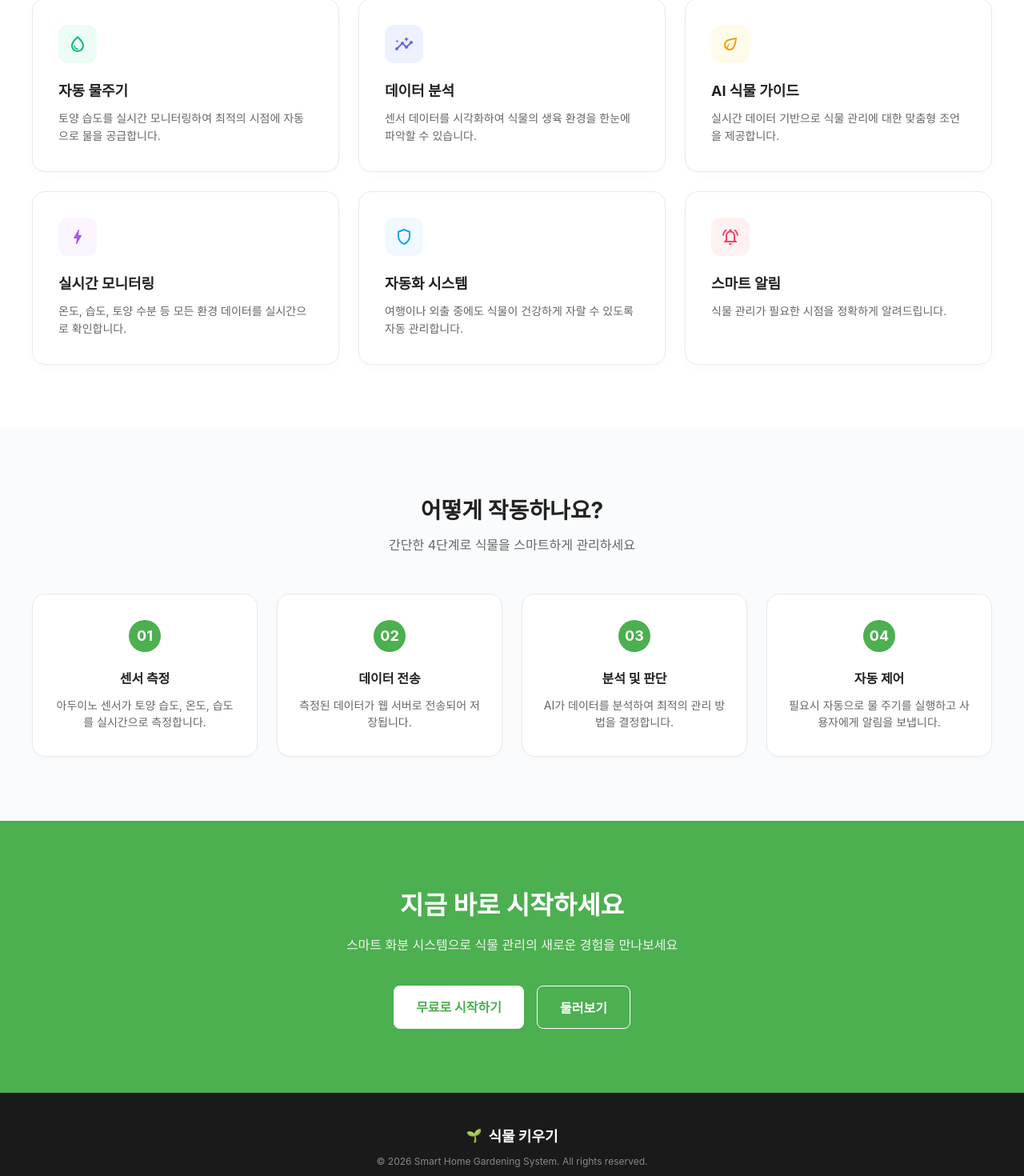
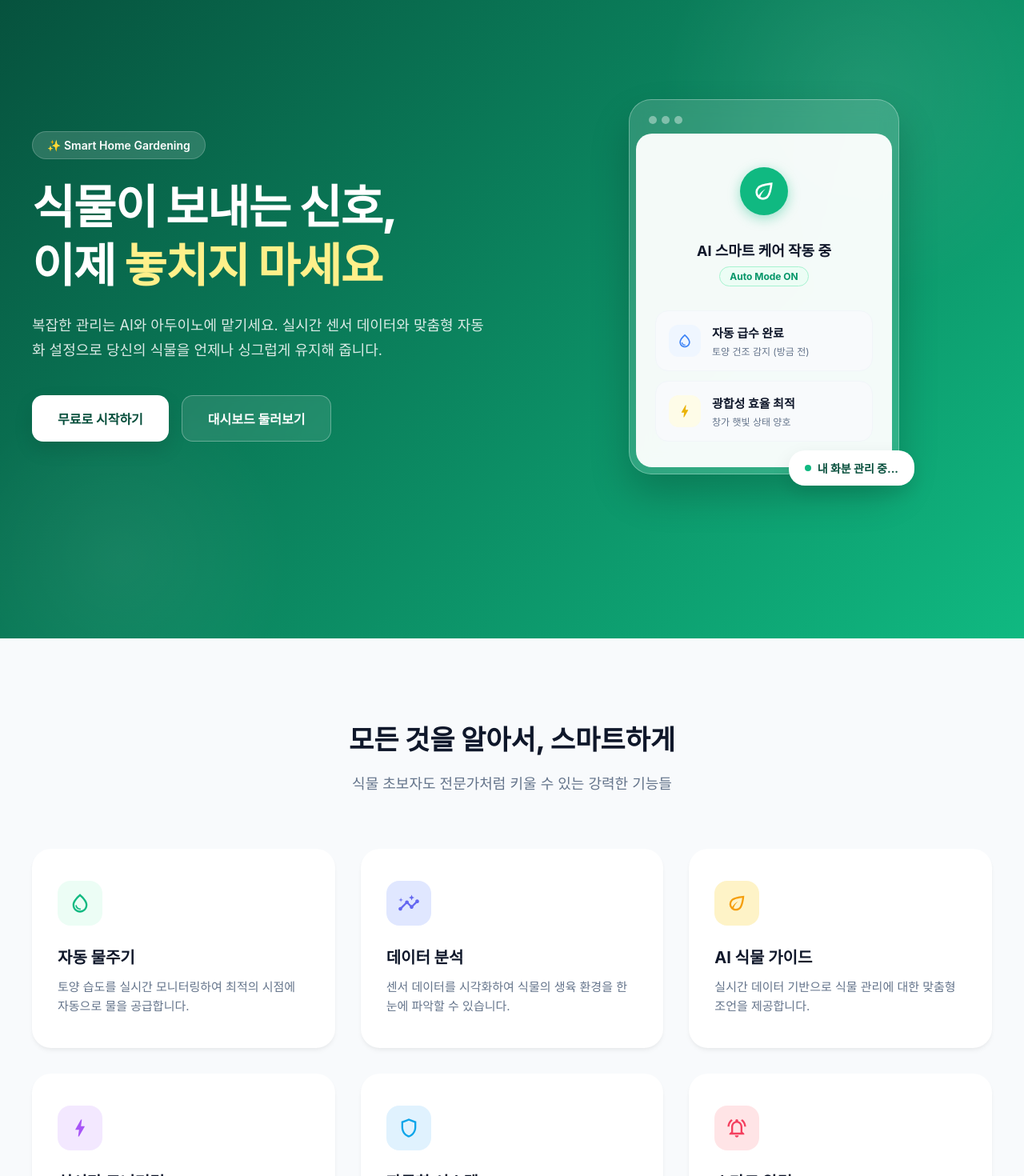
Before and after one commit to tshong3/26-1-web, a React (Create React App) app in the folder frontend/: page / in a window 1280 px wide. Shown: the part 157-1627 px from the top of the page at 80% size. Built offline with nearby package versions, Linux system fonts and the light colour scheme.

Commit message:
홈 화면 수정

```diff
--- a/frontend/src/pages/HomePage.css
+++ b/frontend/src/pages/HomePage.css
@@ -1,223 +1,322 @@
+/* src/pages/HomePage.css */
+
 .home-container {
   width: 100%;
+  overflow-x: hidden;
+  background-color: #ffffff;
 }
 
-.home-section {
+.hero-bg-wrapper {
+  width: 100%;
+  background: linear-gradient(135deg, #064e3b 0%, #10b981 100%);
+  position: relative;
+  overflow: hidden;
+}
+
+.hero-bg-wrapper::before {
+  content: ''; position: absolute; top: -100px; right: -100px;
+  width: 600px; height: 600px;
+  background: radial-gradient(circle, rgba(255,255,255,0.08) 0%, transparent 60%);
+  border-radius: 50%;
+}
+
+.hero-bg-wrapper::after {
+  content: ''; position: absolute; bottom: -150px; left: -100px;
+  width: 500px; height: 500px;
+  background: radial-gradient(circle, rgba(255,255,255,0.05) 0%, transparent 60%);
+  border-radius: 50%;
+}
+
+.hero-section {
   max-width: 1200px;
   margin: 0 auto;
-  padding: 80px 20px;
+  padding: 120px 20px;
+  display: flex;
+  align-items: center;
+  justify-content: space-between;
+  gap: 60px;
+  min-height: 80vh;
+  position: relative;
+  z-index: 1;
 }
 
-/* 기능 소개 카드 영역 */
-.feature-grid {
-  display: grid;
-  grid-template-columns: repeat(3, 1fr);
-  gap: 24px;
+.hero-content {
+  flex: 1;
+  max-width: 600px;
 }
 
-.feature-card {
-  background-color: white;
-  border: 1px solid #eaeaea;
-  border-radius: 16px;
-  padding: 32px;
-  box-shadow: 0 4px 12px rgba(0,0,0,0.02);
-  transition: transform 0.2s ease, box-shadow 0.2s ease;
+.hero-badge {
+  display: inline-block;
+  padding: 8px 18px;
+  background-color: rgba(255, 255, 255, 0.15);
+  color: white;
+  border: 1px solid rgba(255, 255, 255, 0.2);
+  border-radius: 30px;
+  font-size: 14px;
+  font-weight: 600;
+  margin-bottom: 24px;
+  backdrop-filter: blur(8px);
 }
 
-.feature-card:hover {
-  transform: translateY(-4px);
-  box-shadow: 0 12px 24px rgba(0,0,0,0.05);
+.hero-title {
+  font-size: 58px;
+  font-weight: 800;
+  color: white;
+  line-height: 1.25;
+  margin: 0 0 24px 0;
+  letter-spacing: -1.5px;
 }
 
-.feature-icon {
-  width: 48px;
-  height: 48px;
-  border-radius: 12px;
+.text-highlight-yellow {
+  color: #fef08a;
+}
+
+.hero-subtitle {
+  font-size: 18px;
+  color: rgba(255, 255, 255, 0.85);
+  line-height: 1.7;
+  margin: 0 0 40px 0;
+  font-weight: 400;
+}
+
+.hero-buttons {
+  display: flex;
+  gap: 16px;
+}
+
+.btn-primary-large, .btn-secondary-large {
+  padding: 16px 32px;
+  border-radius: 14px;
+  font-size: 16px;
+  font-weight: 700;
+  text-decoration: none;
+  transition: all 0.3s ease;
+  display: inline-flex;
+  align-items: center;
+  justify-content: center;
+}
+
+.btn-primary-large {
+  background-color: white;
+  color: #064e3b;
+  box-shadow: 0 10px 25px rgba(0, 0, 0, 0.1);
+}
+
+.btn-primary-large:hover {
+  transform: translateY(-3px);
+  box-shadow: 0 15px 30px rgba(0, 0, 0, 0.15);
+}
+
+.btn-secondary-large {
+  background-color: rgba(255, 255, 255, 0.1);
+  color: white;
+  border: 1px solid rgba(255, 255, 255, 0.3);
+  backdrop-filter: blur(4px);
+}
+
+.btn-secondary-large:hover {
+  background-color: rgba(255, 255, 255, 0.2);
+  border-color: rgba(255, 255, 255, 0.6);
+}
+
+/* 💡 새로운 AI 테마 모형 (Mockup) 디자인 */
+.hero-visual {
+  flex: 1;
   display: flex;
   justify-content: center;
   align-items: center;
-  font-size: 24px;
+  position: relative;
+}
+
+.app-mockup {
+  width: 100%;
+  max-width: 320px;
+  background: rgba(255, 255, 255, 0.15);
+  border: 1px solid rgba(255, 255, 255, 0.3);
+  border-radius: 28px;
+  padding: 8px;
+  backdrop-filter: blur(12px);
+  box-shadow: 0 25px 50px rgba(0, 0, 0, 0.2);
+  animation: float-mockup 6s ease-in-out infinite;
+  position: relative;
+}
+
+@keyframes float-mockup {
+  0%, 100% { transform: translateY(0px); }
+  50% { transform: translateY(-16px); }
+}
+
+.mockup-header {
+  display: flex;
+  gap: 6px;
+  padding: 12px 16px;
+}
+
+.mockup-header i {
+  width: 10px; height: 10px;
+  border-radius: 50%;
+  background: rgba(255, 255, 255, 0.4);
+}
+
+.mockup-body.ai-theme {
+  background: rgba(255, 255, 255, 0.95);
+  border-radius: 20px;
+  padding: 32px 24px;
+  display: flex;
+  flex-direction: column;
+  gap: 30px;
+}
+
+/* AI 애니메이션 영역 */
+.ai-status-header {
+  display: flex;
+  flex-direction: column;
+  align-items: center;
+  text-align: center;
+}
+
+.pulse-ring-wrapper {
+  position: relative;
+  width: 80px; height: 80px;
+  display: flex; justify-content: center; align-items: center;
   margin-bottom: 20px;
 }
 
-.feature-title {
-  font-size: 18px;
-  color: #222;
-  margin: 0 0 12px 0;
+/* 잎사귀 뒤에서 퍼져나가는 박동(Pulse) 애니메이션 */
+.pulse-ring {
+  position: absolute;
+  width: 100%; height: 100%;
+  border-radius: 50%;
+  background-color: #10b981;
+  opacity: 0.2;
+  animation: radar-pulse 2s cubic-bezier(0.4, 0, 0.6, 1) infinite;
 }
 
-.feature-desc {
-  font-size: 14px;
-  color: #666;
-  line-height: 1.6;
-  margin: 0;
+@keyframes radar-pulse {
+  0% { transform: scale(1); opacity: 0.5; }
+  100% { transform: scale(1.8); opacity: 0; }
 }
 
-/* 작동 원리 영역 */
-.how-it-works-section {
-  background-color: #fafbfc;
-  max-width: 100%;
+.ai-main-icon {
+  width: 60px; height: 60px;
+  background-color: #10b981;
+  color: white;
+  border-radius: 50%;
+  display: flex; justify-content: center; align-items: center;
+  font-size: 32px;
+  position: relative;
+  z-index: 2;
+  box-shadow: 0 4px 15px rgba(16, 185, 129, 0.4);
 }
 
-.section-header {
-  text-align: center;
-  margin-bottom: 50px;
+.ai-status-header h4 {
+  margin: 0 0 8px 0;
+  font-size: 18px;
+  color: #0f172a;
 }
 
-.section-header h2 {
-  font-size: 28px;
-  color: #222;
-  margin: 0 0 12px 0;
+.ai-badge {
+  background: #ecfdf5;
+  color: #059669;
+  border: 1px solid #a7f3d0;
+  padding: 4px 12px;
+  border-radius: 20px;
+  font-size: 12px;
+  font-weight: 700;
 }
 
-.section-header p {
-  font-size: 16px;
-  color: #666;
-  margin: 0;
-}
-
-.steps-grid {
-  max-width: 1200px;
-  margin: 0 auto;
-  display: grid;
-  grid-template-columns: repeat(4, 1fr); /* 4줄 배치 */
-  gap: 24px;
-}
-
-.step-card {
-  background-color: white;
-  border: 1px solid #eaeaea;
-  border-radius: 16px;
-  padding: 32px 24px;
-  text-align: center;
-  box-shadow: 0 2px 8px rgba(0,0,0,0.02);
-}
-
-.step-number {
-  width: 40px;
-  height: 40px;
-  background-color: #4caf50;
-  color: white;
-  font-size: 18px;
-  font-weight: bold;
-  border-radius: 50%;
-  display: flex;
-  justify-content: center;
-  align-items: center;
-  margin: 0 auto 20px auto;
-}
-
-.step-title {
-  font-size: 16px;
-  color: #222;
-  margin: 0 0 12px 0;
-}
-
-.step-desc {
-  font-size: 14px;
-  color: #666;
-  line-height: 1.5;
-  margin: 0;
-}
-
-/* 하단 시작하기 영역*/
-.cta-footer-wrapper {
+/* 행동 내역 리스트 (로그) */
+.ai-action-list {
   display: flex;
   flex-direction: column;
-}
-
-.cta-section {
-  background-color: #4caf50;
-  padding: 80px 20px;
-  text-align: center;
-  color: white;
-}
-
-.cta-section h2 {
-  font-size: 32px;
-  margin: 0 0 16px 0;
-}
-
-.cta-section p {
-  font-size: 16px;
-  margin: 0 0 40px 0;
-  opacity: 0.9;
-}
-
-.cta-buttons {
-  display: flex;
-  justify-content: center;
-  gap: 16px;
-}
-
-.btn-primary {
-  background-color: white;
-  color: #4caf50;
-  padding: 14px 28px;
-  border-radius: 8px;
-  font-size: 16px;
-  font-weight: bold;
-  text-decoration: none;
-  transition: opacity 0.2s;
-}
-
-.btn-secondary {
-  background-color: transparent;
-  color: white;
-  border: 1px solid white;
-  padding: 14px 28px;
-  border-radius: 8px;
-  font-size: 16px;
-  font-weight: bold;
-  cursor: pointer;
-  transition: background-color 0.2s;
-}
-
-.btn-primary:hover, .btn-secondary:hover {
-  opacity: 0.9;
-  background-color: rgba(255,255,255,0.1);
-  color: white; /* secondary 버튼 호버 시 글씨 색상 유지 */
-}
-.btn-primary:hover {
-    background-color: #f1f1f1;
-    color: #4caf50;
-}
-
-/* footer 영역 */
-.home-footer {
-  background-color: #1a1a1a;
-  color: #888;
-  padding: 40px 20px;
-  display: flex;
-  flex-direction: column;
-  align-items: center;
   gap: 12px;
 }
 
-.footer-logo {
+.ai-action-item {
   display: flex;
   align-items: center;
-  gap: 8px;
+  gap: 14px;
+  background: #f8fafc;
+  padding: 16px;
+  border-radius: 16px;
+  border: 1px solid #f1f5f9;
 }
 
-.logo-text-light {
-  font-size: 18px;
-  font-weight: bold;
-  color: white;
+.action-icon {
+  width: 40px; height: 40px;
+  border-radius: 12px;
+  display: flex; justify-content: center; align-items: center;
+  font-size: 20px;
+}
+.bg-blue { background: #eff6ff; color: #3b82f6; }
+.bg-yellow { background: #fefce8; color: #eab308; }
+
+.action-text { display: flex; flex-direction: column; }
+.action-text strong { font-size: 15px; color: #0f172a; font-weight: 700; margin-bottom: 4px; }
+.action-text p { font-size: 12px; color: #64748b; margin: 0; }
+
+.mockup-badge {
+  position: absolute;
+  bottom: -15px; right: -20px;
+  background: white;
+  color: #064e3b;
+  padding: 12px 20px;
+  border-radius: 20px;
+  font-weight: 700; font-size: 14px;
+  display: flex; align-items: center; gap: 8px;
+  box-shadow: 0 10px 25px rgba(0,0,0,0.1);
 }
 
-.copyright {
-  font-size: 12px;
-  margin: 0;
+.live-dot {
+  width: 8px; height: 8px;
+  background: #10b981;
+  border-radius: 50%;
+  animation: pulse 2s infinite;
 }
 
-@media (max-width: 1024px) {
-  .feature-grid { grid-template-columns: repeat(2, 1fr); }
-  .steps-grid { grid-template-columns: repeat(2, 1fr); }
+@keyframes pulse {
+  0% { box-shadow: 0 0 0 0 rgba(16, 185, 129, 0.4); }
+  70% { box-shadow: 0 0 0 6px rgba(16, 185, 129, 0); }
+  100% { box-shadow: 0 0 0 0 rgba(16, 185, 129, 0); }
 }
 
+/* 하단 영역 (기존 유지) */
+.feature-bg-wrapper { background-color: #f8fafc; padding-bottom: 60px; }
+.home-section { max-width: 1200px; margin: 0 auto; padding: 100px 20px; }
+.text-center { text-align: center; margin-bottom: 70px; }
+.text-center h2 { font-size: 34px; color: #0f172a; margin: 0 0 16px 0; font-weight: 800; }
+.text-center p { font-size: 18px; color: #64748b; }
+.feature-grid { display: grid; grid-template-columns: repeat(3, 1fr); gap: 32px; }
+
+.glass-card {
+  background: white; border: none; border-radius: 24px; padding: 40px 32px;
+  box-shadow: 0 4px 6px -1px rgba(0, 0, 0, 0.05), 0 2px 4px -1px rgba(0, 0, 0, 0.03);
+  transition: all 0.3s cubic-bezier(0.4, 0, 0.2, 1);
+}
+.glass-card:hover {
+  transform: translateY(-8px);
+  box-shadow: 0 20px 25px -5px rgba(0, 0, 0, 0.08), 0 10px 10px -5px rgba(0, 0, 0, 0.04);
+}
+.feature-icon { width: 56px; height: 56px; border-radius: 16px; display: flex; justify-content: center; align-items: center; font-size: 28px; margin-bottom: 24px; }
+.feature-title { font-size: 20px; color: #0f172a; margin: 0 0 12px 0; font-weight: 700; }
+.feature-desc { font-size: 15px; color: #64748b; line-height: 1.6; margin: 0; }
+.cta-wrapper { padding: 80px 20px; background-color: #f8fafc; }
+.modern-cta { max-width: 1200px; margin: 0 auto; background: linear-gradient(135deg, #10b981 0%, #059669 100%); padding: 60px; border-radius: 32px; display: flex; align-items: center; justify-content: space-between; color: white; box-shadow: 0 20px 40px rgba(16, 185, 129, 0.2); }
+.cta-content h2 { font-size: 32px; margin: 0 0 12px 0; font-weight: 800; }
+.cta-content p { font-size: 18px; opacity: 0.9; margin: 0; }
+.shadow-glow { background-color: white; color: #064e3b; padding: 20px 40px; }
+.home-footer { background-color: #0f172a; color: #94a3b8; padding: 40px 20px; display: flex; flex-direction: column; align-items: center; gap: 16px; }
+.footer-logo { display: flex; align-items: center; gap: 8px; }
+.logo-text-light { font-size: 18px; font-weight: bold; color: white; }
+
+@media (max-width: 992px) {
+  .hero-section { flex-direction: column; text-align: center; padding: 80px 20px; }
+  .hero-buttons { justify-content: center; }
+  .feature-grid { grid-template-columns: repeat(2, 1fr); }
+  .modern-cta { flex-direction: column; text-align: center; gap: 30px; padding: 40px 30px; }
+}
 @media (max-width: 768px) {
+  .hero-title { font-size: 44px; }
   .feature-grid { grid-template-columns: 1fr; }
-  .steps-grid { grid-template-columns: 1fr; }
-  .cta-buttons { flex-direction: column; }
+  .hero-buttons { flex-direction: column; }
 }
--- a/frontend/src/pages/HomePage.jsx
+++ b/frontend/src/pages/HomePage.jsx
@@ -1,39 +1,96 @@
+// src/pages/HomePage.jsx
 import React from 'react';
 import { Link } from 'react-router-dom';
 import { MdOutlineWaterDrop, MdOutlineInsights, MdOutlineEco, MdOutlineBolt, MdOutlineShield, MdOutlineNotificationsActive } from "react-icons/md";
 import './HomePage.css';
 
 function HomePage() {
-  // 기능 소개 데이터 배열
   const features = [
     { id: 1, title: '자동 물주기', desc: '토양 습도를 실시간 모니터링하여 최적의 시점에 자동으로 물을 공급합니다.', icon: <MdOutlineWaterDrop />, color: '#10b981', bg: '#ecfdf5' },
-    { id: 2, title: '데이터 분석', desc: '센서 데이터를 시각화하여 식물의 생육 환경을 한눈에 파악할 수 있습니다.', icon: <MdOutlineInsights />, color: '#6366f1', bg: '#eef2ff' },
-    { id: 3, title: 'AI 식물 가이드', desc: '실시간 데이터 기반으로 식물 관리에 대한 맞춤형 조언을 제공합니다.', icon: <MdOutlineEco />, color: '#f59e0b', bg: '#fffbeb' },
-    { id: 4, title: '실시간 모니터링', desc: '온도, 습도, 토양 수분 등 모든 환경 데이터를 실시간으로 확인합니다.', icon: <MdOutlineBolt />, color: '#a855f7', bg: '#faf5ff' },
-    { id: 5, title: '자동화 시스템', desc: '여행이나 외출 중에도 식물이 건강하게 자랄 수 있도록 자동 관리합니다.', icon: <MdOutlineShield />, color: '#0ea5e9', bg: '#f0f9ff' },
-    { id: 6, title: '스마트 알림', desc: '식물 관리가 필요한 시점을 정확하게 알려드립니다.', icon: <MdOutlineNotificationsActive />, color: '#f43f5e', bg: '#fff1f2' },
-  ];
-
-  // 작동 원리 데이터 배열
-  const steps = [
-    { step: '01', title: '센서 측정', desc: '아두이노 센서가 토양 습도, 온도, 습도를 실시간으로 측정합니다.' },
-    { step: '02', title: '데이터 전송', desc: '측정된 데이터가 웹 서버로 전송되어 저장됩니다.' },
-    { step: '03', title: '분석 및 판단', desc: 'AI가 데이터를 분석하여 최적의 관리 방법을 결정합니다.' },
-    { step: '04', title: '자동 제어', desc: '필요시 자동으로 물 주기를 실행하고 사용자에게 알림을 보냅니다.' },
+    { id: 2, title: '데이터 분석', desc: '센서 데이터를 시각화하여 식물의 생육 환경을 한눈에 파악할 수 있습니다.', icon: <MdOutlineInsights />, color: '#6366f1', bg: '#e0e7ff' },
+    { id: 3, title: 'AI 식물 가이드', desc: '실시간 데이터 기반으로 식물 관리에 대한 맞춤형 조언을 제공합니다.', icon: <MdOutlineEco />, color: '#f59e0b', bg: '#fef3c7' },
+    { id: 4, title: '실시간 모니터링', desc: '온도, 습도, 조도 등 모든 환경 데이터를 실시간으로 확인합니다.', icon: <MdOutlineBolt />, color: '#a855f7', bg: '#f3e8ff' },
+    { id: 5, title: '자동화 시스템', desc: '여행이나 외출 중에도 식물이 건강하게 자랄 수 있도록 자동 관리합니다.', icon: <MdOutlineShield />, color: '#0ea5e9', bg: '#e0f2fe' },
+    { id: 6, title: '스마트 알림', desc: '물 보충이나 식물 관리가 필요한 시점을 정확하게 알려드립니다.', icon: <MdOutlineNotificationsActive />, color: '#f43f5e', bg: '#ffe4e6' },
   ];
 
   return (
     <div className="home-container">
 
-      {/* 핵심 기능 소개 영역 */}
+      <div className="hero-bg-wrapper">
+        <section className="hero-section">
+          <div className="hero-content">
+            <div className="hero-badge">✨ Smart Home Gardening</div>
+            <h1 className="hero-title">
+              식물이 보내는 신호,<br />
+              이제 <span className="text-highlight-yellow">놓치지 마세요</span>
+            </h1>
+            <p className="hero-subtitle">
+              복잡한 관리는 AI와 아두이노에 맡기세요. 실시간 센서 데이터와 맞춤형 자동화 설정으로 당신의 식물을 언제나 싱그럽게 유지해 줍니다.
+            </p>
+            <div className="hero-buttons">
+              <Link to="/login" className="btn-primary-large">무료로 시작하기</Link>
+              <Link to="/dashboard" className="btn-secondary-large">대시보드 둘러보기</Link>
+            </div>
+          </div>
+
+          {/* 💡 구체적인 숫자를 빼고 'AI 스마트 케어'가 작동하는 느낌으로 변경 */}
+          <div className="hero-visual">
+            <div className="app-mockup">
+              <div className="mockup-header">
+                <i></i><i></i><i></i>
+              </div>
+              <div className="mockup-body ai-theme">
+
+                {/* 상단: AI 작동 애니메이션 */}
+                <div className="ai-status-header">
+                  <div className="pulse-ring-wrapper">
+                    <div className="pulse-ring"></div>
+                    <div className="ai-main-icon"><MdOutlineEco /></div>
+                  </div>
+                  <h4>AI 스마트 케어 작동 중</h4>
+                  <span className="ai-badge">Auto Mode ON</span>
+                </div>
+
+                {/* 하단: 케어 로그(알림) 형식으로 서비스의 가치를 직관적으로 전달 */}
+                <div className="ai-action-list">
+                  <div className="ai-action-item">
+                    <div className="action-icon bg-blue"><MdOutlineWaterDrop /></div>
+                    <div className="action-text">
+                      <strong>자동 급수 완료</strong>
+                      <p>토양 건조 감지 (방금 전)</p>
+                    </div>
+                  </div>
+                  <div className="ai-action-item">
+                    <div className="action-icon bg-yellow"><MdOutlineBolt /></div>
+                    <div className="action-text">
+                      <strong>광합성 효율 최적</strong>
+                      <p>창가 햇빛 상태 양호</p>
+                    </div>
+                  </div>
+                </div>
+
+              </div>
+
+              {/* 하단 뱃지도 안방 화분을 관리 중이라는 감성적인 문구로 변경 */}
+              <div className="mockup-badge">
+                <span className="live-dot"></span> 내 화분 관리 중...
+              </div>
+            </div>
+          </div>
+        </section>
+      </div>
+
+      <div className="feature-bg-wrapper">
         <section className="home-section feature-section">
+          <div className="section-header text-center">
+            <h2>모든 것을 알아서, 스마트하게</h2>
+            <p>식물 초보자도 전문가처럼 키울 수 있는 강력한 기능들</p>
+          </div>
           <div className="feature-grid">
             {features.map((item) => (
-            <div key={item.id} className="feature-card">
-              <div
-                className="feature-icon"
-                style={{ backgroundColor: item.bg, color: item.color }}
-              >
+              <div key={item.id} className="feature-card glass-card">
+                <div className="feature-icon" style={{ backgroundColor: item.bg, color: item.color }}>
                   {item.icon}
                 </div>
                 <h3 className="feature-title">{item.title}</h3>
@@ -42,35 +99,17 @@ function HomePage() {
             ))}
           </div>
         </section>
-
-      {/* 동작 방법 영역 */}
-      <section className="home-section how-it-works-section">
-        <div className="section-header">
-          <h2>어떻게 작동하나요?</h2>
-          <p>간단한 4단계로 식물을 스마트하게 관리하세요</p>
       </div>
 
-        <div className="steps-grid">
-          {steps.map((item, index) => (
-            <div key={index} className="step-card">
-              <div className="step-number">{item.step}</div>
-              <h3 className="step-title">{item.title}</h3>
-              <p className="step-desc">{item.desc}</p>
+      <div className="cta-wrapper">
+        <section className="cta-section modern-cta">
+          <div className="cta-content">
+            <h2>지금 바로 스마트 가드닝을 경험하세요</h2>
+            <p>몇 번의 클릭만으로 내 화분과 웹을 연동할 수 있습니다.</p>
           </div>
-          ))}
+          <Link to="/login" className="btn-primary-large shadow-glow">내 화분 등록하기</Link>
+        </section>
       </div>
-      </section>
-
-      {/* 하단 시작하기 및 footer 영역 */}
-      <div className="cta-footer-wrapper">
-        <section className="cta-section">
-          <h2>지금 바로 시작하세요</h2>
-          <p>스마트 화분 시스템으로 식물 관리의 새로운 경험을 만나보세요</p>
-          <div className="cta-buttons">
-            <Link to="/dashboard" className="btn-primary">무료로 시작하기</Link>
-            <button className="btn-secondary">둘러보기</button>
-          </div>
-        </section>
 
       <footer className="home-footer">
         <div className="footer-logo">
@@ -80,8 +119,6 @@ function HomePage() {
         <p className="copyright">© 2026 Smart Home Gardening System. All rights reserved.</p>
       </footer>
     </div>
-
-    </div>
   );
 }
 
```
Lines whose indentation alone changed are shown as unchanged.
